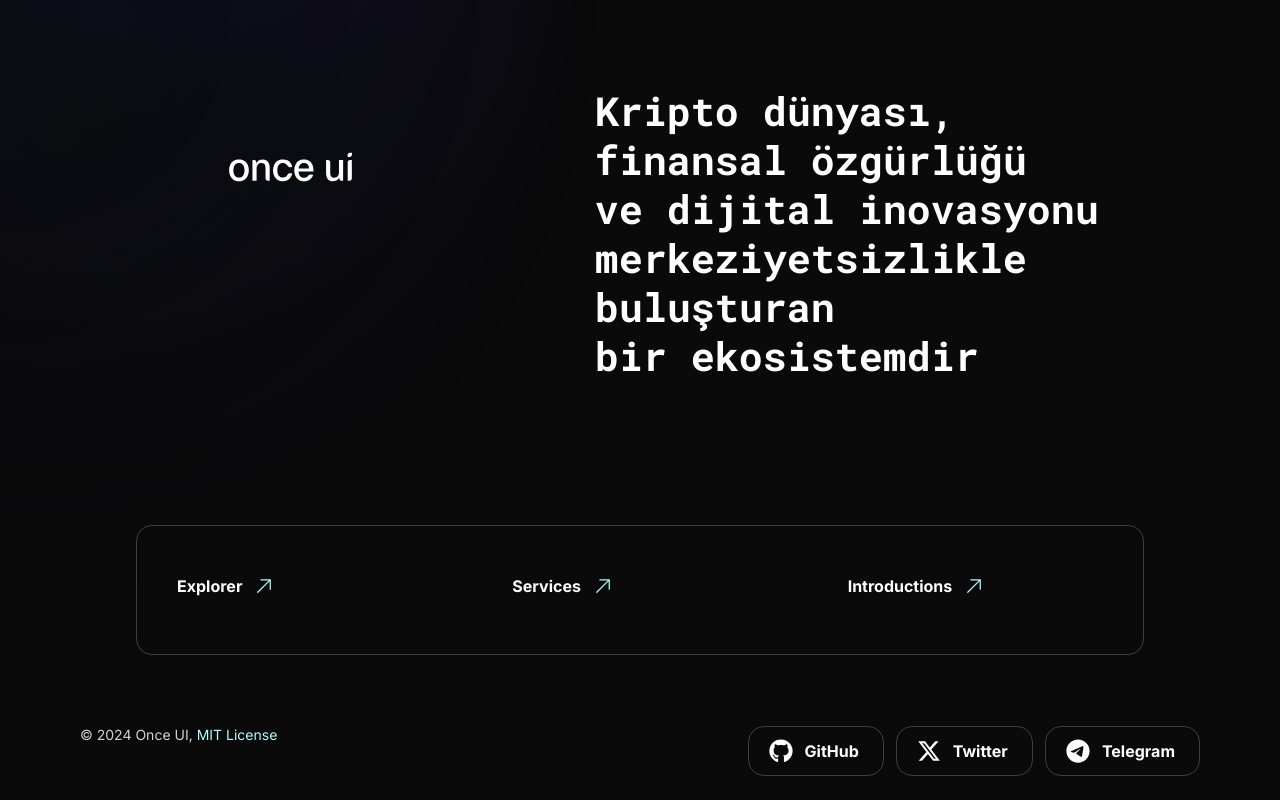
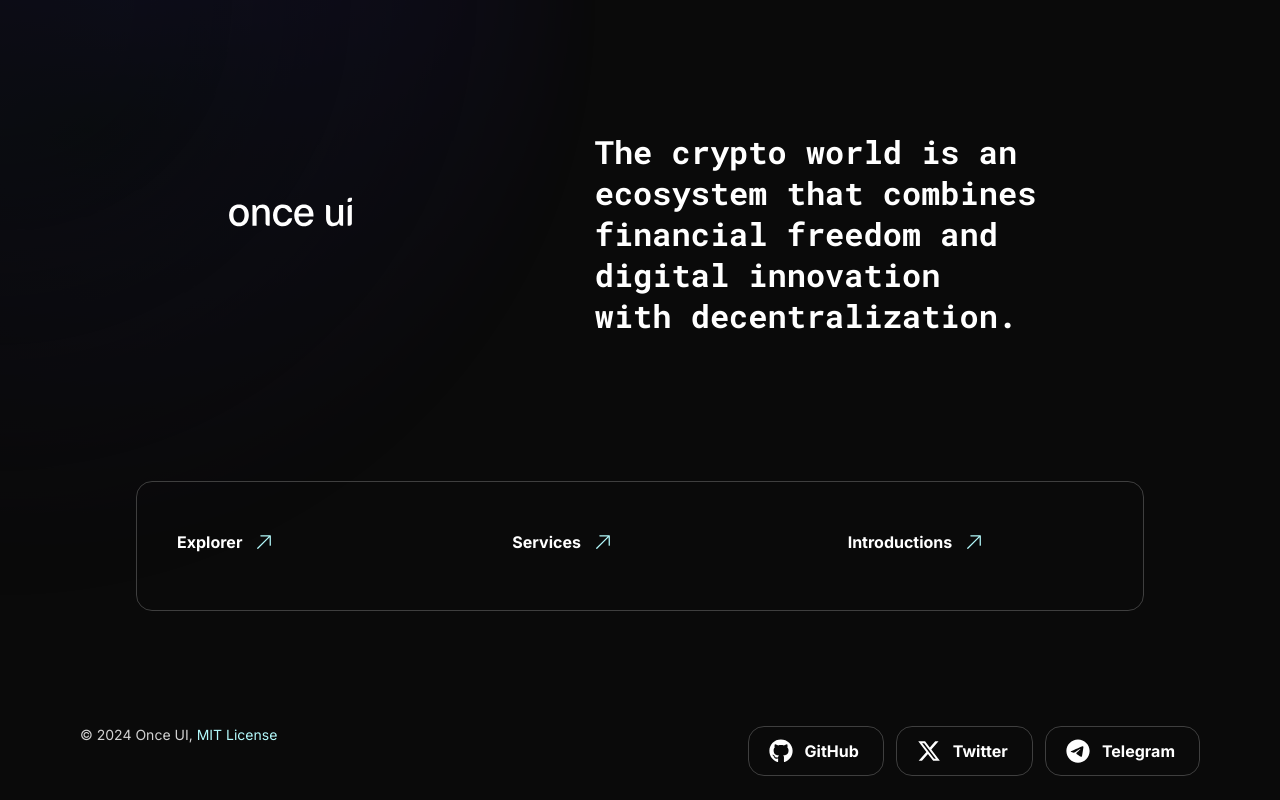
Before and after one commit to xuleyman/cocovercel, a Next.js app: page / in a window 1280 px wide. Built offline with nearby package versions, Linux system fonts and the light colour scheme.

Commit message:
textkismi.tsx
text kısmı küçültülüp ingilizceye çevrildi

```diff
--- a/src/app/page.tsx
+++ b/src/app/page.tsx
@@ -52,11 +52,11 @@ export default function Home() {
 
 							<Heading
 								wrap="balance"
-								variant="display-strong-s">
+								variant="display-strong-xs">
 								<span className="font-code">
 									<LetterFx
 										trigger="instant">
-										Kripto dünyası, finansal özgürlüğü ve dijital inovasyonu merkeziyetsizlikle buluşturan bir ekosistemdir
+										The crypto world is an ecosystem that combines financial freedom and digital innovation with decentralization.
 									</LetterFx>
 								</span>
 							</Heading>
```
